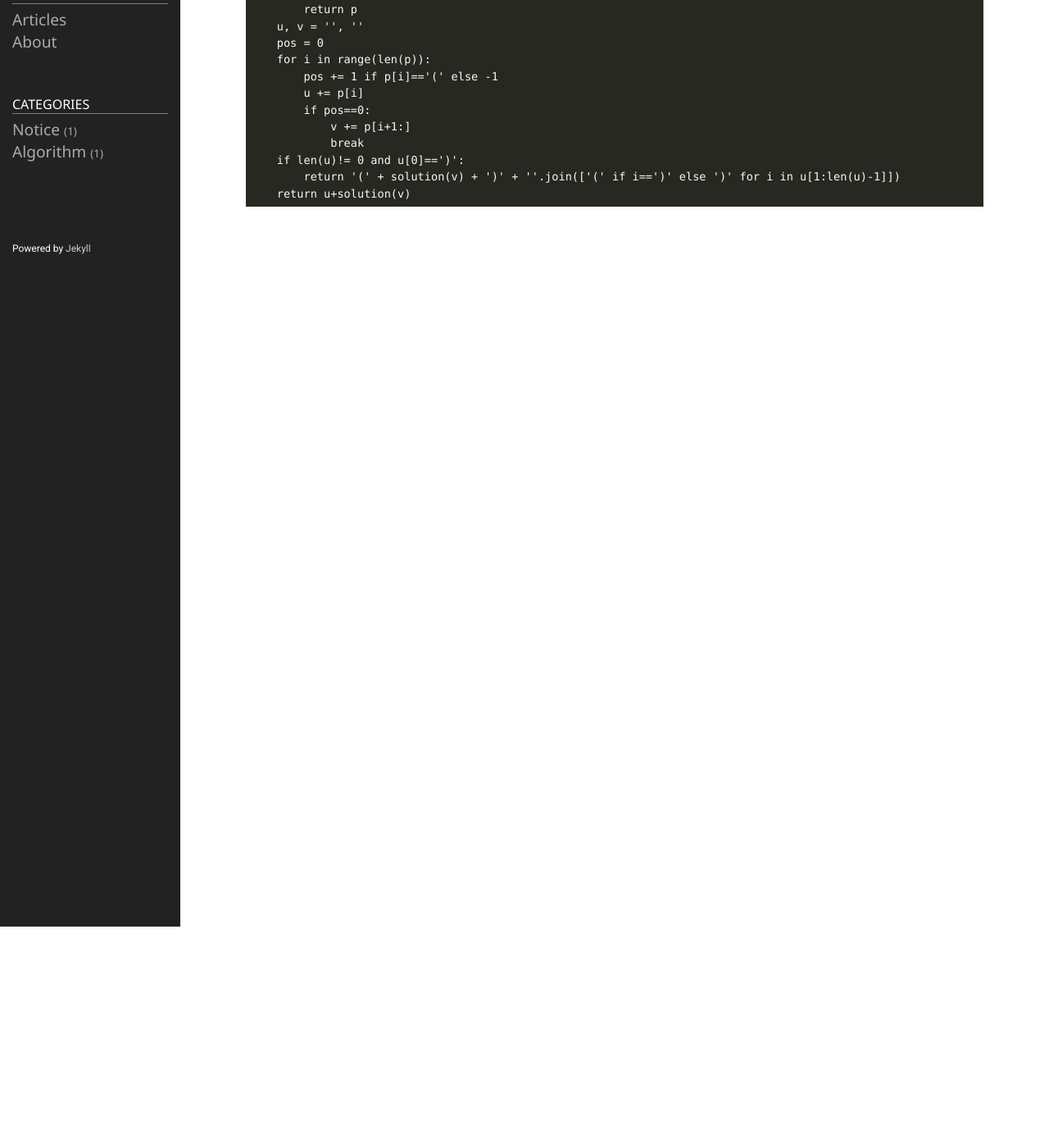
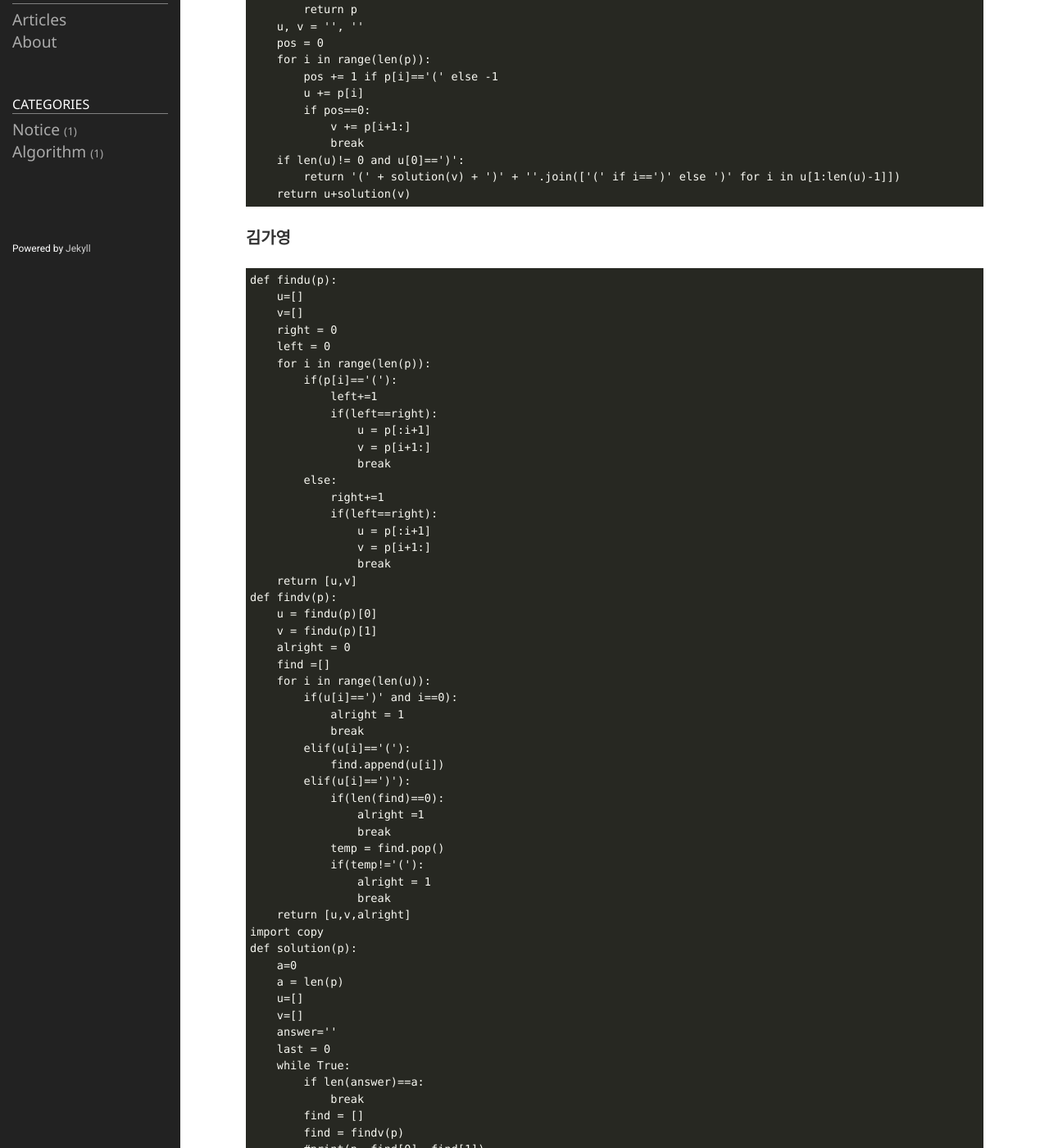
Before and after one commit to icestudy/icestudy.github.io, a Jekyll site: the page built from _posts/2020-09-06-괄호변환.md, in a window 1280 px wide and 1400 px high, scrolled down 270 px. Shown: the whole window at 82% size. Built offline with Jekyll 4.4.1, drawn with Linux system fonts in a browser that asks for light colours; some of the changed text lies outside the part shown.

Commit message:
Update 2020-09-06-괄호변환.md

````diff
--- a/_posts/2020-09-06-괄호변환.md
+++ b/_posts/2020-09-06-괄호변환.md
@@ -22,3 +22,73 @@ def solution(p):
         return '(' + solution(v) + ')' + ''.join(['(' if i==')' else ')' for i in u[1:len(u)-1]])
     return u+solution(v)
 ```
+### 김가영
+```
+def findu(p):
+    u=[]
+    v=[]
+    right = 0
+    left = 0
+    for i in range(len(p)):
+        if(p[i]=='('):
+            left+=1
+            if(left==right):
+                u = p[:i+1]
+                v = p[i+1:]
+                break
+        else:
+            right+=1
+            if(left==right):
+                u = p[:i+1]
+                v = p[i+1:]
+                break
+    return [u,v]
+def findv(p):
+    u = findu(p)[0]
+    v = findu(p)[1]
+    alright = 0
+    find =[]
+    for i in range(len(u)):
+        if(u[i]==')' and i==0):
+            alright = 1
+            break
+        elif(u[i]=='('):
+            find.append(u[i])
+        elif(u[i]==')'):
+            if(len(find)==0):
+                alright =1
+                break
+            temp = find.pop()
+            if(temp!='('):
+                alright = 1
+                break
+    return [u,v,alright]
+import copy
+def solution(p):
+    a=0
+    a = len(p)
+    u=[]
+    v=[]
+    answer=''
+    last = 0
+    while True:
+        if len(answer)==a:
+            break
+        find = []
+        find = findv(p)
+        #print(p, find[0], find[1])
+        if(find[2] == 0):
+            answer+=''.join(find[0])
+            answer+=solution(find[1])
+        else:
+            new =[]
+            new.append('(')
+            new.append(solution(find[1]))
+            new.append(')')
+            #print(new)
+            find[0]=find[0][1:]
+            find[0]=find[0][:-1]
+            new+=['(' if i==')' else ')' for i in find[0]]
+            answer = ''.join(new)
+    return answer
+```
````
